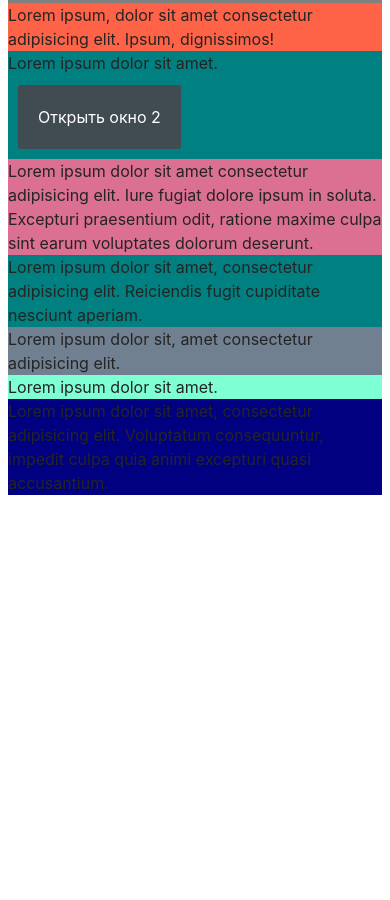
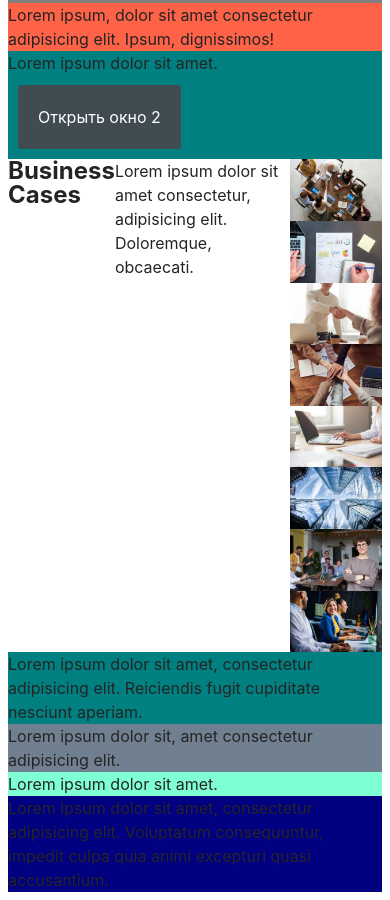
Before and after one commit to demadc/newrepo, a website built with Vite: page src/index.html in a window 390 px wide. Shown: the part 561-1461 px from the top of the page. Before the commit the page ends 1064 px from the top, so only its background shows below. Built offline with nearby package versions, Linux system fonts and the light colour scheme.

Commit message:
cases item

```diff
--- a/src/css/cases.css
+++ b/src/css/cases.css
@@ -1,3 +1,12 @@
-.cases{
-    background-color: palevioletred;
+/*.cases {
+  background-color: palevioletred;
 }
+*/
+
+ul {
+  list-style: none;
+}
+
+.cases-container {
+  display: flex;
+}
--- a/src/partials/cases.html
+++ b/src/partials/cases.html
@@ -1,4 +1,83 @@
-<section class="cases">
-    <p>Lorem ipsum dolor sit amet consectetur adipisicing elit. Iure fugiat dolore ipsum in soluta. Excepturi
-        praesentium odit, ratione maxime culpa sint earum voluptates dolorum deserunt.</p>
+<section class="cases-section sectoion">
+  <div class="cases-container container">
+    <h2 class="section-title cases">Business Cases</h2>
+    <p>
+      Lorem ipsum dolor sit amet consectetur, adipisicing elit. Doloremque,
+      obcaecati.
+    </p>
+    <ul class="section-cases-list">
+      <li class="section-item cases">
+        <img
+          class="section-img"
+          src="./img/cases/img-1.jpg"
+          alt="Picture of monitor"
+          width="320"
+          height="214"
+        />
+      </li>
+      <li class="section-item cases">
+        <img
+          class="section-img"
+          src="./img/cases/img-2.jpg"
+          alt="Triple screen of mobole phone"
+          width="320"
+          height="214"
+        />
+      </li>
+      <li class="section-item cases">
+        <img
+          class="section-img"
+          src="./img/cases/img-3.jpg"
+          alt="Mobile phone with a certain app"
+          width="320"
+          height="214"
+        />
+      </li>
+      <li class="section-item cases">
+        <img
+          class="section-img"
+          src="./img/cases/img-4.jpg"
+          alt="Mobile phone with a certain app"
+          width="320"
+          height="214"
+        />
+      </li>
+      <li class="section-item cases">
+        <img
+          class="section-img"
+          src="./img/cases/img-5.jpg"
+          alt="Mobile phone with a certain app"
+          width="320"
+          height="214"
+        />
+      </li>
+      <li class="section-item cases">
+        <img
+          class="section-img"
+          src="./img/cases/img-6.jpg"
+          alt="Mobile phone with a certain app"
+          width="320"
+          height="214"
+        />
+      </li>
+      <li class="section-item cases">
+        <img
+          class="section-img"
+          src="./img/cases/img-7.jpg"
+          alt="Mobile phone with a certain app"
+          width="320"
+          height="214"
+        />
+      </li>
+      <li class="section-item cases">
+        <img
+          class="section-img"
+          src="./img/cases/img-8.jpg"
+          alt="Mobile phone with a certain app"
+          width="320"
+          height="214"
+        />
+      </li>
+    </ul>
+  </div>
 </section>
```
Also changed, not shown: src/css/styles.css (line endings or trailing spaces), src/img/cases/img-1.jpg (added), src/img/cases/img-2.jpg (added), src/img/cases/img-3.jpg (added), src/img/cases/img-4.jpg (added), src/img/cases/img-5.jpg (added), src/img/cases/img-6.jpg (added), src/img/cases/img-7.jpg (added), src/img/cases/img-8.jpg (added).
